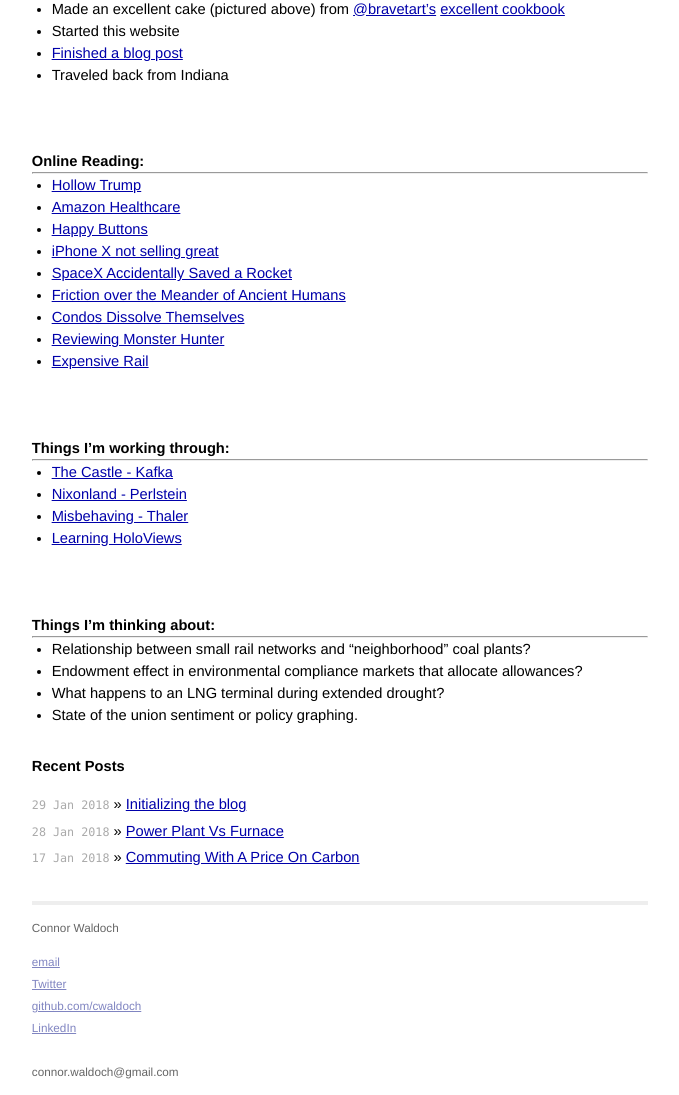
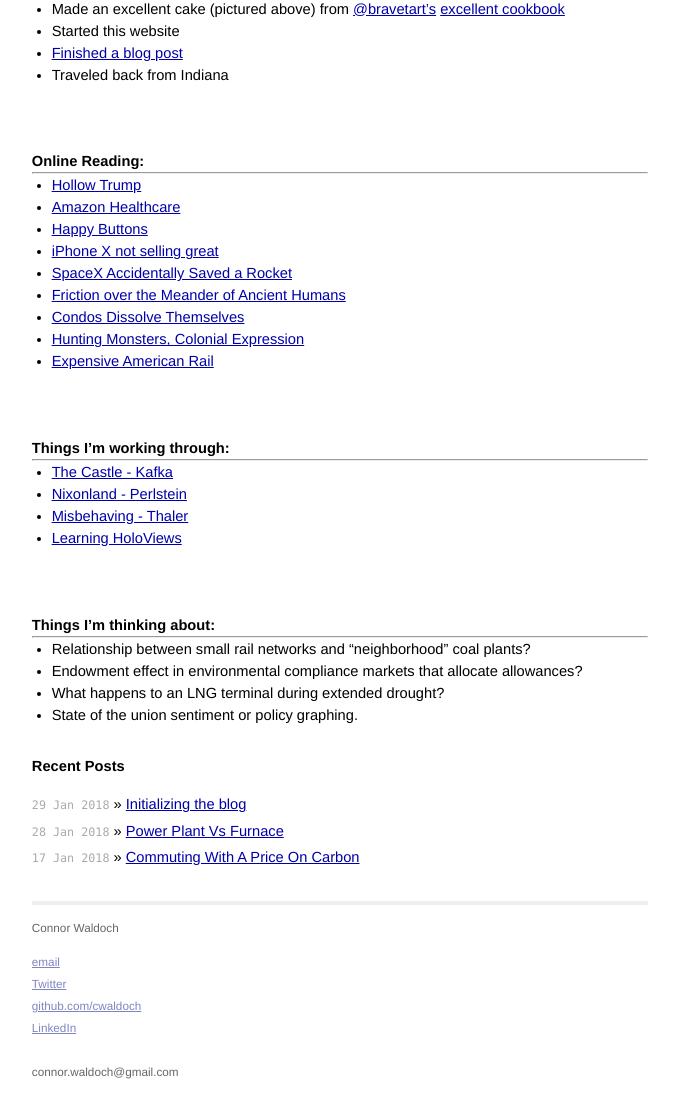
Before and after one commit to cwaldoch/cwaldoch.github.io, a Jekyll site: the page built from _posts/2018-02-02-weekly-roundup-no-1.md, in a window 1280 px wide. Shown: the part 628-1723 px from the top of the page, without its empty margins (300-979 px from the left). Built offline with Jekyll 4.4.1, drawn with Linux system fonts in a browser that asks for light colours; our own code applies the rules of GitHub Pages for plain Markdown files.

Commit message:
Update 2018-02-02-weekly-roundup-no-1.md

```diff
--- a/_posts/2018-02-02-weekly-roundup-no-1.md
+++ b/_posts/2018-02-02-weekly-roundup-no-1.md
@@ -24,8 +24,8 @@ As part of establishing consistency, I'll be doing brief weekly roundups. Not to
 * [SpaceX Accidentally Saved a Rocket](https://arstechnica.com/science/2018/02/amazingly-spacex-fails-to-expend-its-rocket/)
 * [Friction over the Meander of Ancient Humans](https://arstechnica.com/science/2018/01/new-discoveries-raise-critical-questions-for-out-of-africa-hypothesis/)
 * [Condos Dissolve Themselves](https://ggwash.org/view/66349/the-huntington-club-redevelopment-is-a-hopeful-sign)
-* [Reviewing Monster Hunter](https://waypoint.vice.com/en_us/article/8xvpw5/monster-hunter-world-review)
-* [Expensive Rail](https://www.citylab.com/transportation/2018/01/why-its-so-expensive-to-build-urban-rail-in-the-us/551408/)
+* [Hunting Monsters, Colonial Expression](https://waypoint.vice.com/en_us/article/8xvpw5/monster-hunter-world-review)
+* [Expensive American Rail](https://www.citylab.com/transportation/2018/01/why-its-so-expensive-to-build-urban-rail-in-the-us/551408/)
 
 ![]()
 ## Things I'm working through:
```
